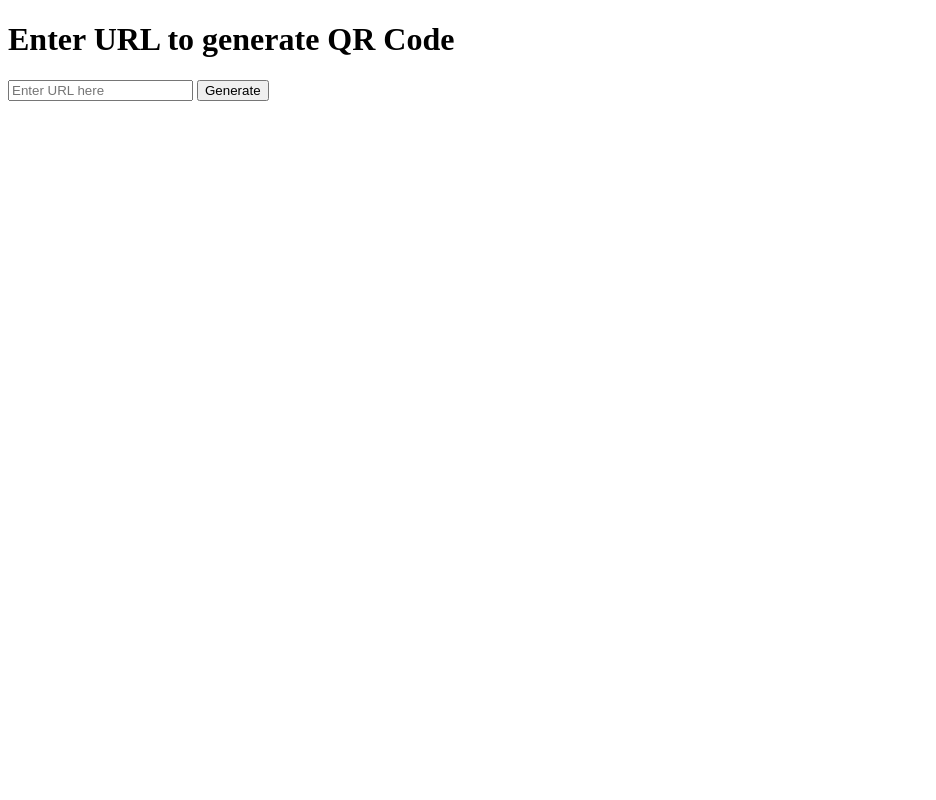
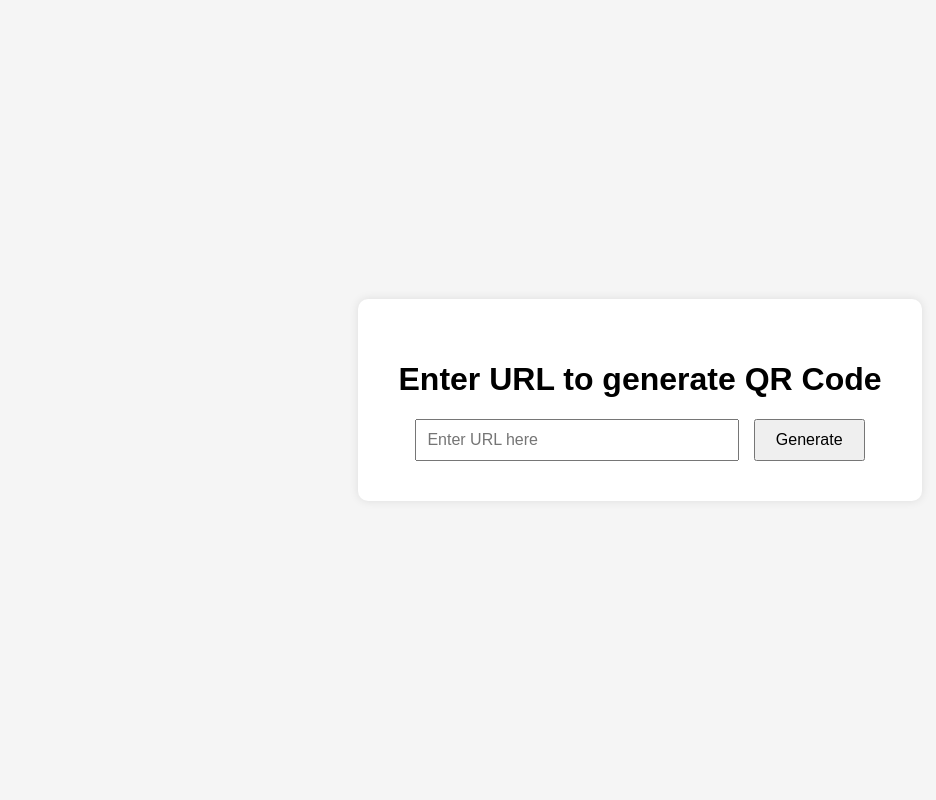
Before and after one commit to Uva-nana/qrcodegenerator, a Flask app: page / in a window 1280 px wide. Shown: the whole page, without its empty margins (0-936 px from the left). Run offline with Flask 3, Linux system fonts and the light colour scheme.

Commit message:
Updated the input form to center

```diff
--- a/templates/qrform.html
+++ b/templates/qrform.html
@@ -2,12 +2,42 @@
 <html>
 <head>
     <title>QR Code Generator</title>
+    <style>
+        body {
+            display: flex;
+            justify-content: center;
+            align-items: center;
+            height: 100vh;
+            margin: 0;
+            font-family: Arial, sans-serif;
+            background-color: #f5f5f5;
+        }
+        .container {
+            text-align: center;
+            background: white;
+            padding: 40px;
+            border-radius: 10px;
+            box-shadow: 0 0 10px rgba(0, 0, 0, 0.1);
+        }
+        input[type="text"] {
+            padding: 10px;
+            width: 300px;
+            font-size: 16px;
+        }
+        button {
+            padding: 10px 20px;
+            font-size: 16px;
+            margin-left: 10px;
+        }
+    </style>
 </head>
 <body>
-    <h1>Enter URL to generate QR Code</h1>
-    <form method="POST">
-        <input type="text" name="url" placeholder="Enter URL here" required>
-        <button type="submit">Generate</button>
-    </form>
+    <div class="container">
+        <h1>Enter URL to generate QR Code</h1>
+        <form method="POST">
+            <input type="text" name="url" placeholder="Enter URL here" required>
+            <button type="submit">Generate</button>
+        </form>
+    </div>
 </body>
 </html>
```
